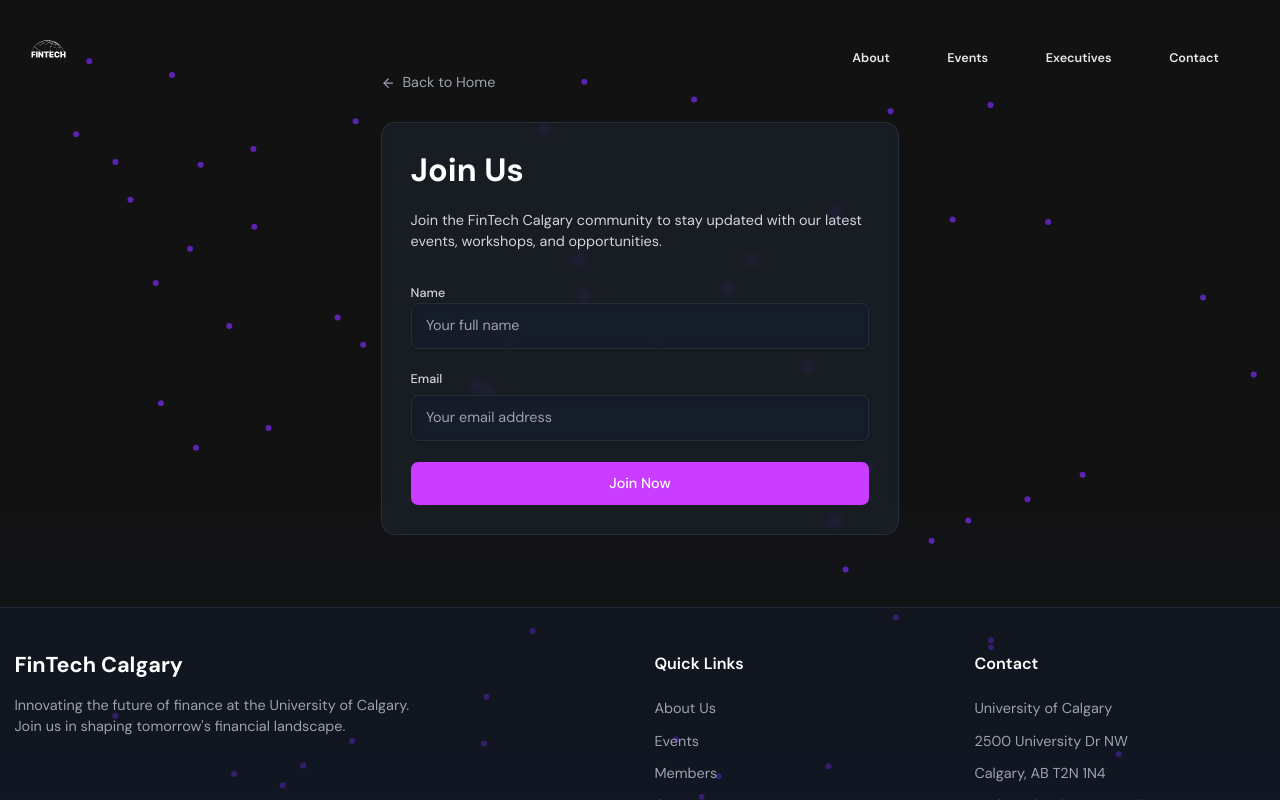
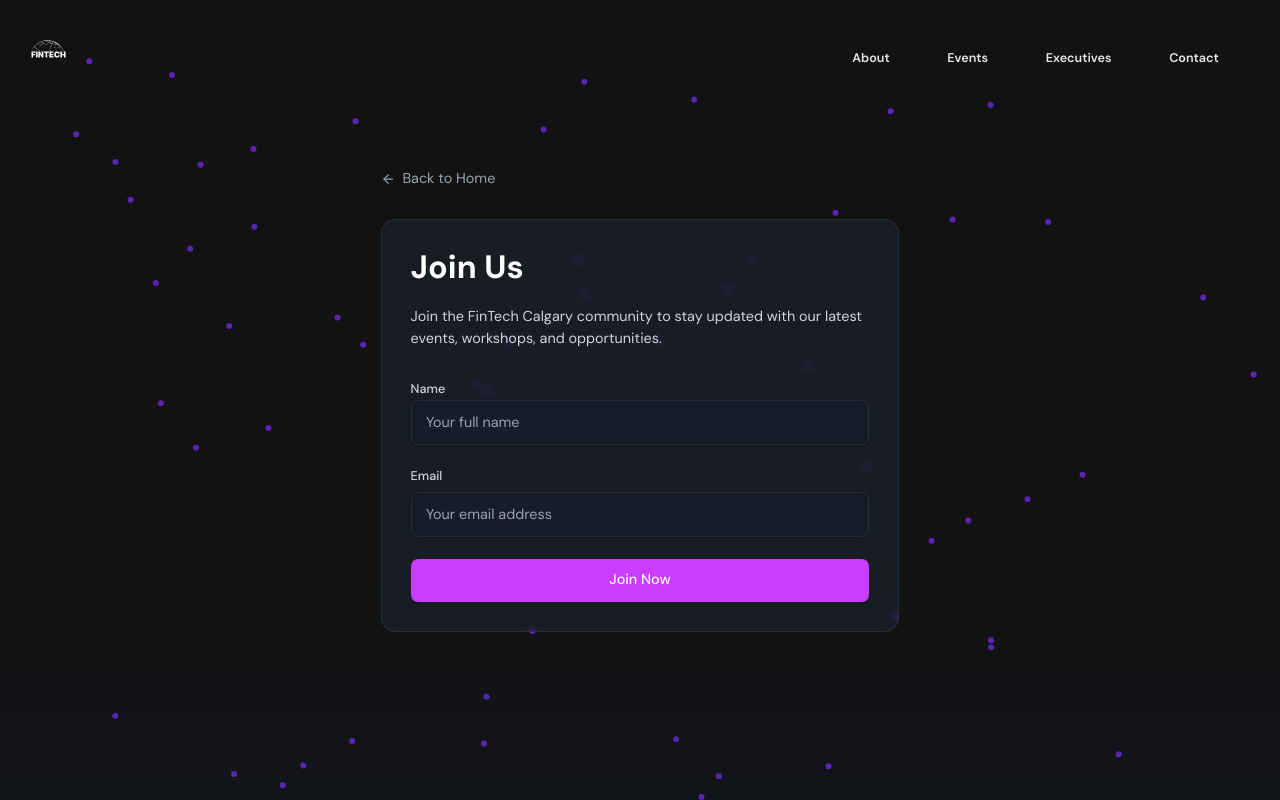
Before and after one commit to fintechcalgary/FintechCalgaryWebsite, a Next.js app: page /join in a window 1280 px wide. Shown: the top 800 px of the page. Built offline with nearby package versions, Linux system fonts and the light colour scheme.

Commit message:
Allow join member to take up full screen

```diff
--- a/src/app/join/page.js
+++ b/src/app/join/page.js
@@ -82,7 +82,7 @@
     <main className="flex flex-col min-h-screen bg-gradient-to-b from-background via-background to-gray-900">
       <PublicNavbar />
 
-      <div className="relative flex-grow flex items-center justify-center py-20">
+      <div className="relative flex-grow flex items-center justify-center py-20 min-h-screen">
         <Particles
           className="absolute inset-0 z-0"
           init={particlesInit}
```
